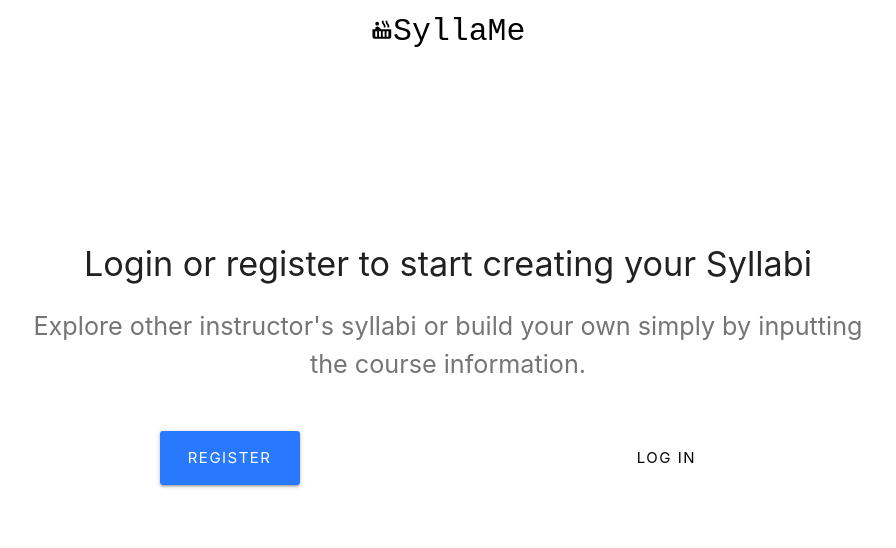
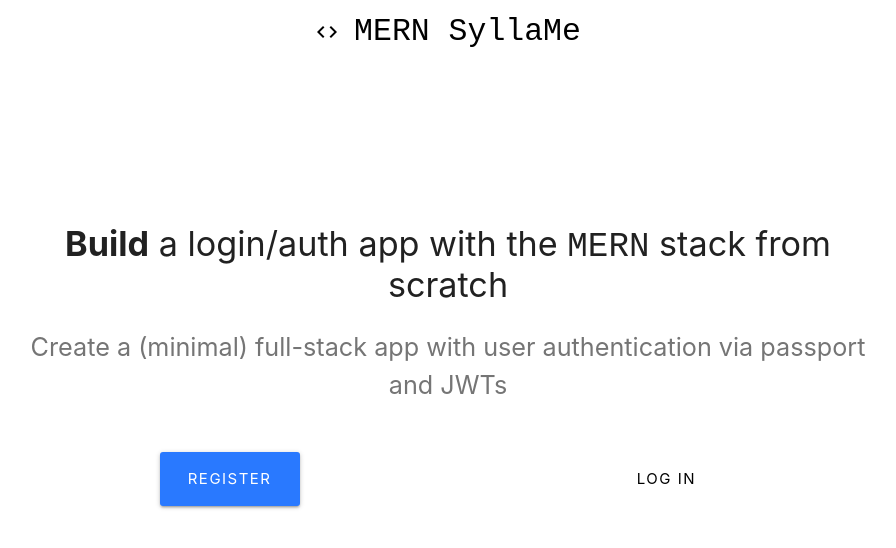
Before and after one commit to bbobbylon/SE2020FinalProject, a React (Create React App) app in the folder client/: page / in a window 1280 px wide. Shown: the top 548 px of the page, without its empty margins (192-1088 px from the left). Built offline with nearby package versions, Linux system fonts and the light colour scheme.

Commit message:
revert last commit

```diff
--- a/client/src/components/dashboard/Dashboard.js
+++ b/client/src/components/dashboard/Dashboard.js
@@ -18,21 +18,11 @@ return (
             <h4>
               <b>Hey there,</b> {user.name.split(" ")[0]}
               <p className="flow-text grey-text text-darken-1">
-                Welcome to the application where you can build your own syllabus and save them so that you can access them later.
+              You are logged into a full-stack{" "}
+                <span style={{ fontFamily: "monospace" }}>MERN</span> app 👏
               </p>
             </h4>
-            <Link
-                to="/createSyllabus"
-                style={{
-                  width: "250px",
-                  borderRadius: "3px",
-                  letterSpacing: "1.5px",
-                  marginTop: "1rem"
-                }}
-                className="btn btn-large waves-effect waves-light hoverable blue accent-3"
-              >
-                Create Syllabus
-              </Link>
+
             <button
               style={{
                 width: "150px",
--- a/client/src/components/layout/Landing.js
+++ b/client/src/components/layout/Landing.js
@@ -8,10 +8,13 @@ class Landing extends Component {
         <div className="row">
           <div className="col s12 center-align">
             <h4>
-              Login or register to start creating your Syllabi
+            <b>Build</b> a login/auth app with the{" "}
+              <span style={{ fontFamily: "monospace" }}>MERN</span> stack from
+              scratch
             </h4>
             <p className="flow-text grey-text text-darken-1">
-              Explore other instructor's syllabi or build your own simply by inputting the course information.
+            Create a (minimal) full-stack app with user authentication via
+              passport and JWTs
             </p>
             <br />
             <div className="col s6">
--- a/client/src/components/layout/Navbar.js
+++ b/client/src/components/layout/Navbar.js
@@ -14,8 +14,8 @@ class Navbar extends Component {
               }}
               className="col s5 brand-logo center black-text"
             >
-              <HotTubIcon>
-                </HotTubIcon>
+             <i className="material-icons">code</i>
+              MERN
               SyllaMe
             </Link>
           </div>
```
Also changed, not shown: 1 other file (tests, documents, lock files or other folders).
